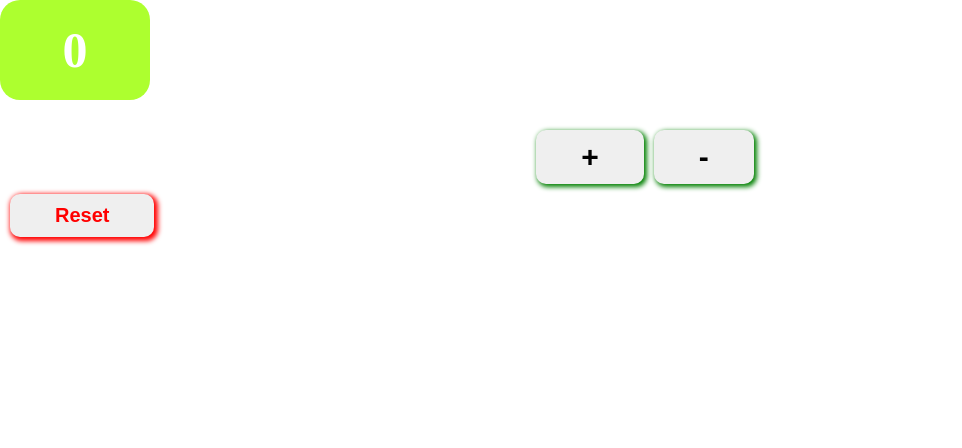
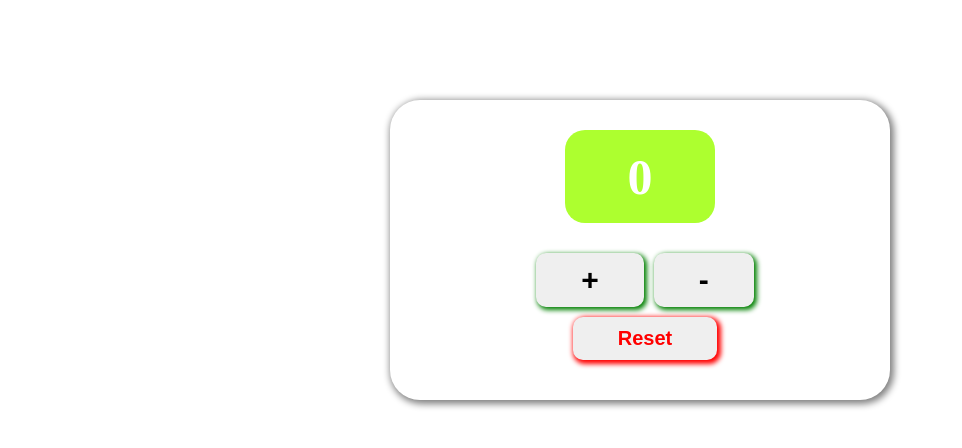
Before and after one commit to priyanka680shaw/counter, a plain HTML site: page index.html in a window 1280 px wide. Shown: the whole page, without its empty margins (0-962 px from the left). Drawn offline with Linux system fonts and the light colour scheme.

Commit message:
changing class name

```diff
--- a/index.html
+++ b/index.html
@@ -8,7 +8,7 @@
 </head>
 <body>
     <main>
-        <div class="conta~iner">
+        <div class="container">
               <div class="result">0</div>
               <div class="btn">
                 <button id="add">+</button>
```
